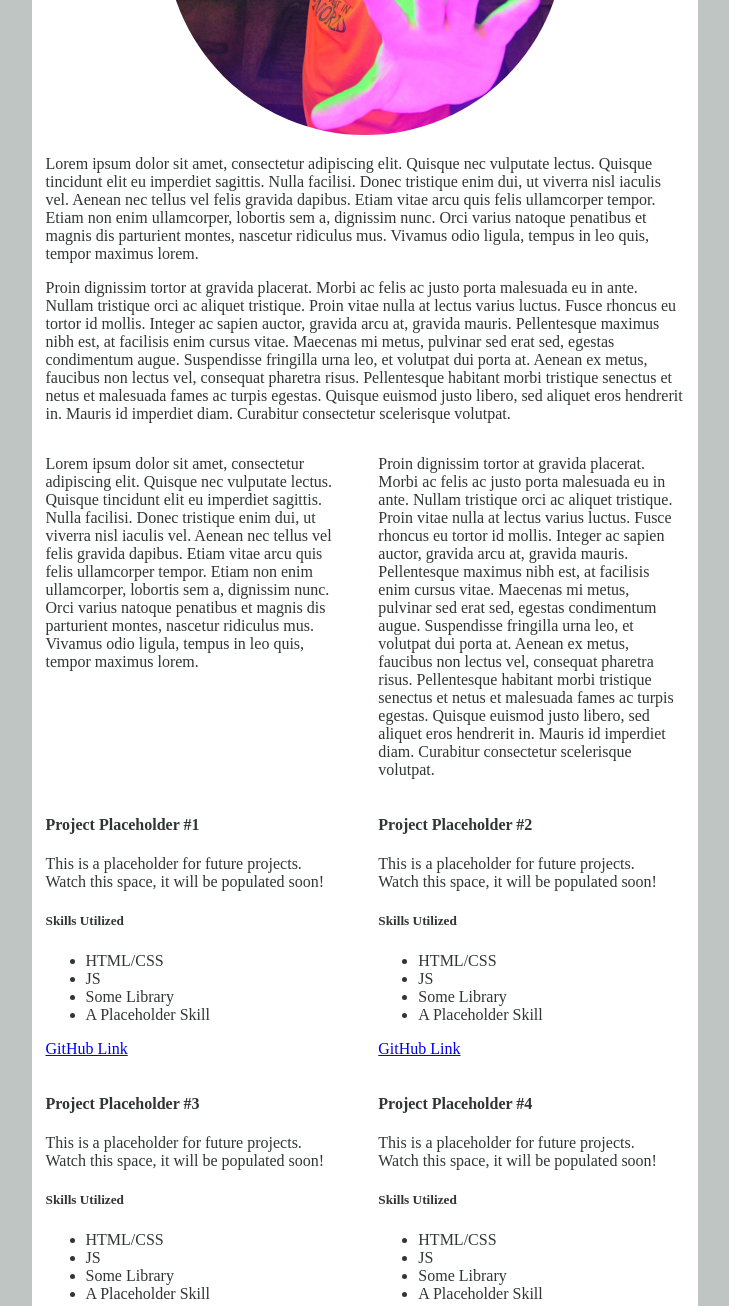
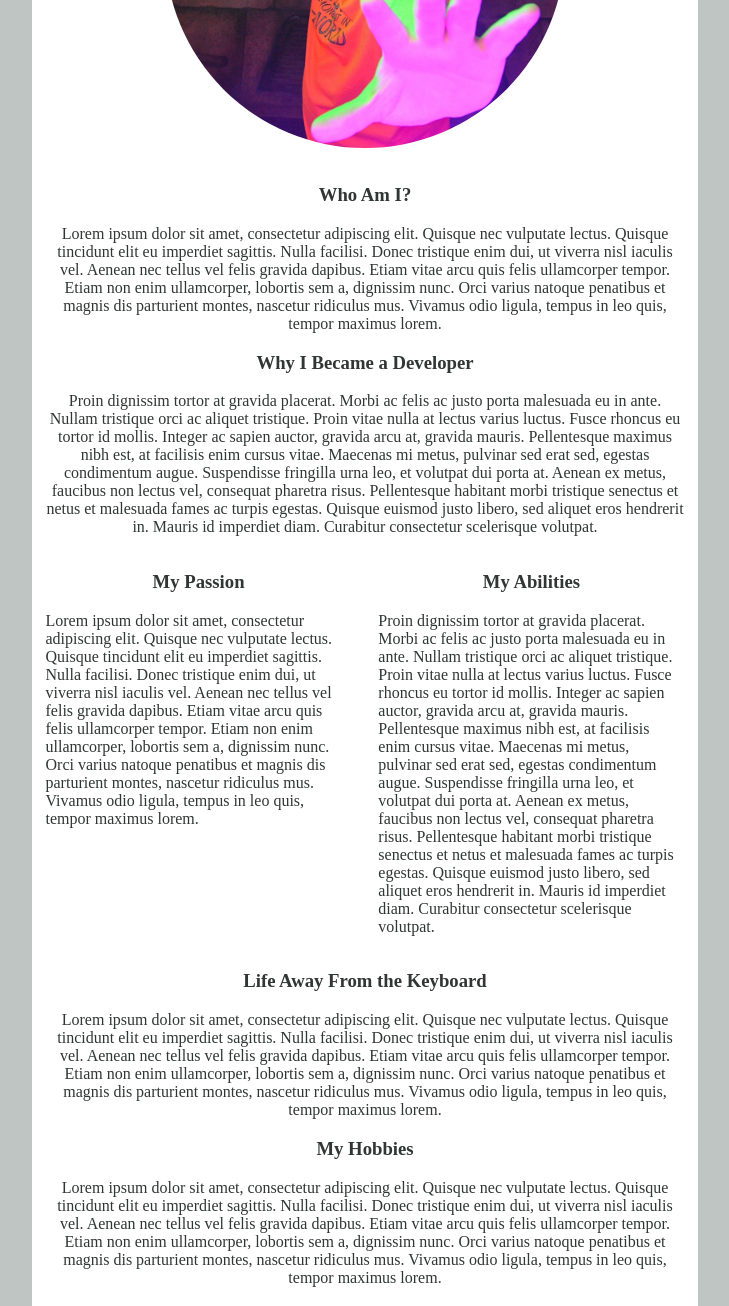
Before and after one commit to howe-jm/Portfolio-Main, a plain HTML site: page index.html in a window 1280 px wide. Shown: the part 400-1706 px from the top of the page, without its empty margins (275-1004 px from the left). Drawn offline with Linux system fonts and the light colour scheme.

Commit message:
Formatting updates.

```diff
--- a/index.html
+++ b/index.html
@@ -23,16 +23,26 @@
         </div>
         <div class="container">
             <article class="personal">
+                <h3>Who Am I?</h3>
                 <p>Lorem ipsum dolor sit amet, consectetur adipiscing elit. Quisque nec vulputate lectus. Quisque tincidunt elit eu imperdiet sagittis. Nulla facilisi. Donec tristique enim dui, ut viverra nisl iaculis vel. Aenean nec tellus vel felis gravida dapibus. Etiam vitae arcu quis felis ullamcorper tempor. Etiam non enim ullamcorper, lobortis sem a, dignissim nunc. Orci varius natoque penatibus et magnis dis parturient montes, nascetur ridiculus mus. Vivamus odio ligula, tempus in leo quis, tempor maximus lorem.</p>
+                <h3>Why I Became a Developer</h3>
                 <p>Proin dignissim tortor at gravida placerat. Morbi ac felis ac justo porta malesuada eu in ante. Nullam tristique orci ac aliquet tristique. Proin vitae nulla at lectus varius luctus. Fusce rhoncus eu tortor id mollis. Integer ac sapien auctor, gravida arcu at, gravida mauris. Pellentesque maximus nibh est, at facilisis enim cursus vitae. Maecenas mi metus, pulvinar sed erat sed, egestas condimentum augue. Suspendisse fringilla urna leo, et volutpat dui porta at. Aenean ex metus, faucibus non lectus vel, consequat pharetra risus. Pellentesque habitant morbi tristique senectus et netus et malesuada fames ac turpis egestas. Quisque euismod justo libero, sed aliquet eros hendrerit in. Mauris id imperdiet diam. Curabitur consectetur scelerisque volutpat.</p>
             </article>
             <article class="traits-container">
                 <div class="traits-box">
+                    <h3>My Passion</h3>
                     <p>Lorem ipsum dolor sit amet, consectetur adipiscing elit. Quisque nec vulputate lectus. Quisque tincidunt elit eu imperdiet sagittis. Nulla facilisi. Donec tristique enim dui, ut viverra nisl iaculis vel. Aenean nec tellus vel felis gravida dapibus. Etiam vitae arcu quis felis ullamcorper tempor. Etiam non enim ullamcorper, lobortis sem a, dignissim nunc. Orci varius natoque penatibus et magnis dis parturient montes, nascetur ridiculus mus. Vivamus odio ligula, tempus in leo quis, tempor maximus lorem. </p>
                 </div>
                 <div class="traits-box">
+                    <h3>My Abilities</h3>
                     <p>Proin dignissim tortor at gravida placerat. Morbi ac felis ac justo porta malesuada eu in ante. Nullam tristique orci ac aliquet tristique. Proin vitae nulla at lectus varius luctus. Fusce rhoncus eu tortor id mollis. Integer ac sapien auctor, gravida arcu at, gravida mauris. Pellentesque maximus nibh est, at facilisis enim cursus vitae. Maecenas mi metus, pulvinar sed erat sed, egestas condimentum augue. Suspendisse fringilla urna leo, et volutpat dui porta at. Aenean ex metus, faucibus non lectus vel, consequat pharetra risus. Pellentesque habitant morbi tristique senectus et netus et malesuada fames ac turpis egestas. Quisque euismod justo libero, sed aliquet eros hendrerit in. Mauris id imperdiet diam. Curabitur consectetur scelerisque volutpat. </p>
                 </div>
+            </article>
+            <article class="personal">
+                <h3>Life Away From the Keyboard</h3>
+                <p>Lorem ipsum dolor sit amet, consectetur adipiscing elit. Quisque nec vulputate lectus. Quisque tincidunt elit eu imperdiet sagittis. Nulla facilisi. Donec tristique enim dui, ut viverra nisl iaculis vel. Aenean nec tellus vel felis gravida dapibus. Etiam vitae arcu quis felis ullamcorper tempor. Etiam non enim ullamcorper, lobortis sem a, dignissim nunc. Orci varius natoque penatibus et magnis dis parturient montes, nascetur ridiculus mus. Vivamus odio ligula, tempus in leo quis, tempor maximus lorem.</p>
+                <h3>My Hobbies</h3>
+                <p>Lorem ipsum dolor sit amet, consectetur adipiscing elit. Quisque nec vulputate lectus. Quisque tincidunt elit eu imperdiet sagittis. Nulla facilisi. Donec tristique enim dui, ut viverra nisl iaculis vel. Aenean nec tellus vel felis gravida dapibus. Etiam vitae arcu quis felis ullamcorper tempor. Etiam non enim ullamcorper, lobortis sem a, dignissim nunc. Orci varius natoque penatibus et magnis dis parturient montes, nascetur ridiculus mus. Vivamus odio ligula, tempus in leo quis, tempor maximus lorem.</p>
             </article>
             <div class="projects-container">
                 <article class="project">
--- a/style.css
+++ b/style.css
@@ -24,7 +24,6 @@ img {
     background-color: #ffffff;
 }
 
-
 .container {
     display: flex;
     flex-flow: column wrap;
@@ -46,6 +45,7 @@ img {
 .main-img {
     justify-self: flex-start;
     align-self: center;
+    margin: 5% 0 0 0;
 }
 
 .main-img, img {
@@ -57,6 +57,9 @@ img {
 .personal {
     justify-self: flex-start;
     margin: 0 2% 0 2%;
+}
+.personal, h3 {
+    text-align: center;
 }
 
 .traits-container {
@@ -103,7 +106,7 @@ img {
     .main-img {
         justify-self: flex-start;
         align-self: center;
-        margin: auto;
+        margin: 2% auto;
     }
     .traits-container {
         display: flex;
```
